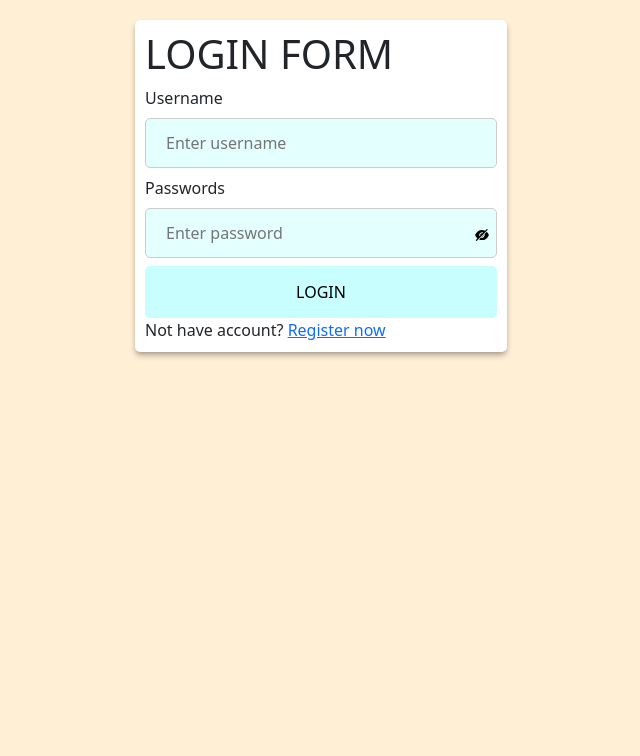
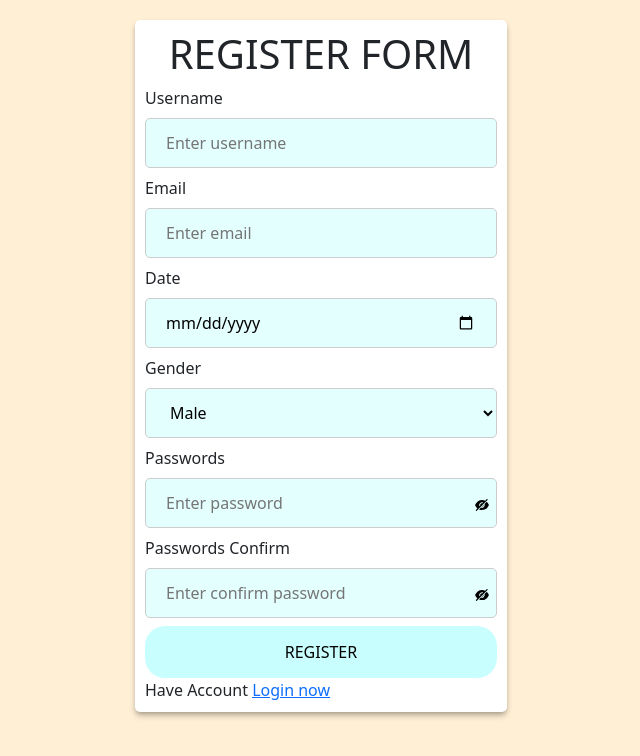
Before and after one commit to lamquochung287/Chatting-Web, a React (Create React App) app: page /register in a window 1280 px wide. Shown: the top 756 px of the page, without its empty margins (319-959 px from the left). Built offline with nearby package versions, Linux system fonts and the light colour scheme.

Commit message:
react router

```diff
--- a/package.json
+++ b/package.json
@@ -12,6 +12,7 @@
     "react": "^18.2.0",
     "react-dom": "^18.2.0",
     "react-icons": "^4.8.0",
+    "react-router-dom": "^6.10.0",
     "react-scripts": "5.0.1",
     "web-vitals": "^2.1.4"
   },
--- a/src/App.js
+++ b/src/App.js
@@ -1,12 +1,17 @@
 
+import { BrowserRouter, Routes, Route } from "react-router-dom";
 import LoginForm from "./components/LoginForm.js"
 import { Person } from "./components/Person.js"
 import RegisterForm from "./components/RegisterForm.js";
 function App() {
   return (
-    <div>
-      <LoginForm></LoginForm>
-    </div>
+    <BrowserRouter>
+      <Routes>
+        <Route path="/login" element={<LoginForm />} />
+        <Route path="/register" element={<RegisterForm />} />
+
+      </Routes>
+    </BrowserRouter>
   );
 }
 
--- a/src/components/LoginForm.js
+++ b/src/components/LoginForm.js
@@ -2,6 +2,7 @@ import { useState } from 'react';
 import { AiFillEye, AiFillEyeInvisible } from 'react-icons/ai';
 import { ButtonCustom } from './ButtonCustom';
 import { useGlobalContext } from '../context/AppContext';
+import { Link } from 'react-router-dom'
 
 const LoginForm = () => {
     const { isLoading, nameButton, styleButton, login, isError, messageError } = useGlobalContext()
@@ -79,7 +80,8 @@ const LoginForm = () => {
                         </span>
                     </div>
                 </form>
-                <label>Not have account? <a href="#" target="_blank">Register now</a></label>
+
+                <label>Not have account? <Link to="/register"><a href="#" target="_blank">Register now</a></Link></label>
             </div>
         </div >
     )
--- a/src/components/RegisterForm.js
+++ b/src/components/RegisterForm.js
@@ -1,6 +1,7 @@
 import React from 'react'
 import { useState } from 'react'
 import { AiFillEye, AiFillEyeInvisible } from 'react-icons/ai'
+import { Link } from 'react-router-dom'
 
 const RegisterForm = () => {
     const [typePassword, setTypePassword] = useState('password')
@@ -92,6 +93,8 @@ const RegisterForm = () => {
                     </div>
                     <button className="btn-submit" type="submit">REGISTER</button>
                 </form>
+                <label>Have Account <Link to="/login"><a href="#" target="_blank">Login now</a></Link></label>
+
             </div>
         </div >
     )
--- a/src/index.css
+++ b/src/index.css
@@ -32,6 +32,10 @@ code {
   width: 30%;
 }
 
+.form-wrapper h1 {
+  text-align: center;
+}
+
 input,
 select {
   width: 100%;
@@ -48,7 +52,7 @@ select {
   padding: 14px 20px;
   width: 100%;
   border: 0px;
-  border-radius: 5px;
+  border-radius: 20px;
 }
 
 .person-container {
@@ -98,7 +102,7 @@ img {
   padding: 14px 20px;
   width: 100%;
   border: 0px;
-  border-radius: 5px;
+  border-radius: 20px;
 }
 
 .btn-success {
@@ -107,7 +111,7 @@ img {
   padding: 14px 20px;
   width: 100%;
   border: 0px;
-  border-radius: 5px;
+  border-radius: 20px;
 }
 
 .form-input-error {
```
Also changed, not shown: 1 other file (tests, documents, lock files or other folders).
